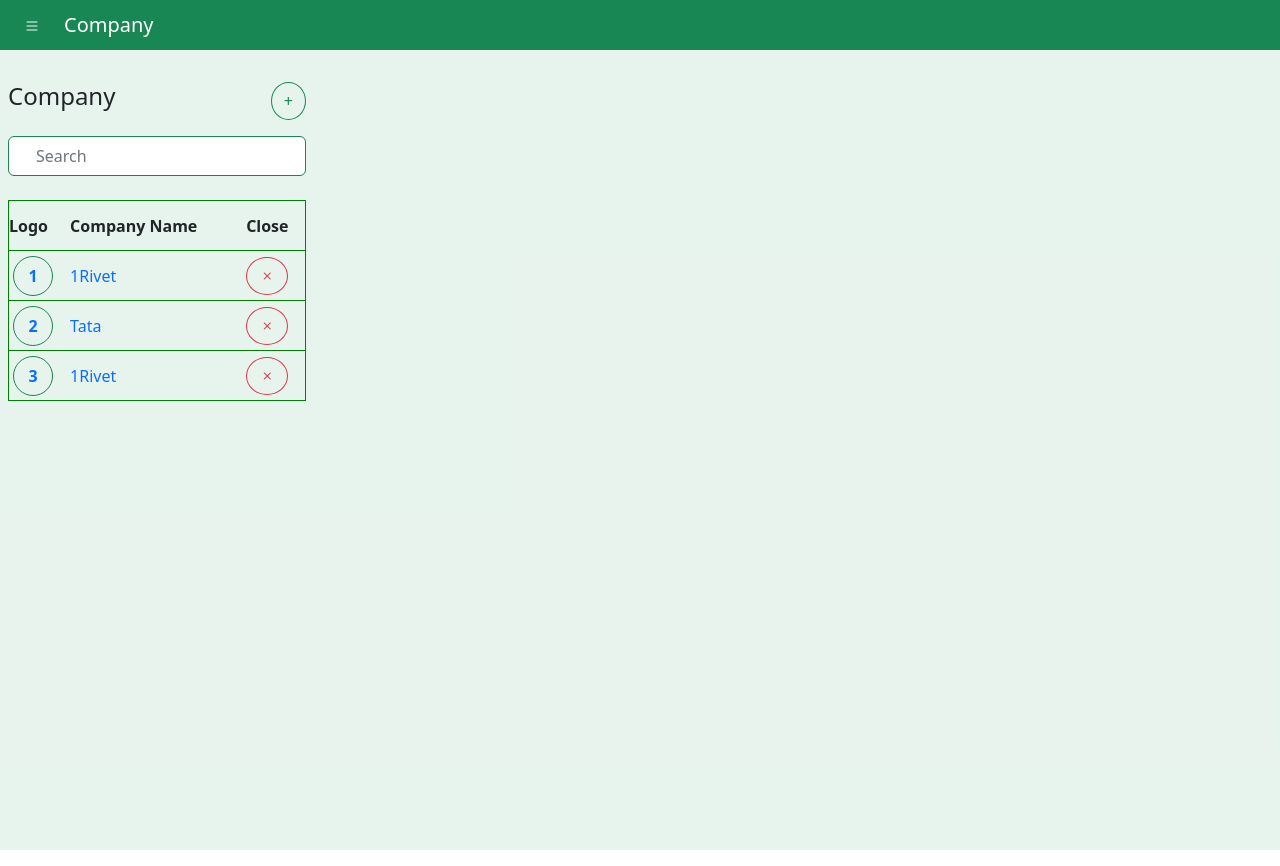
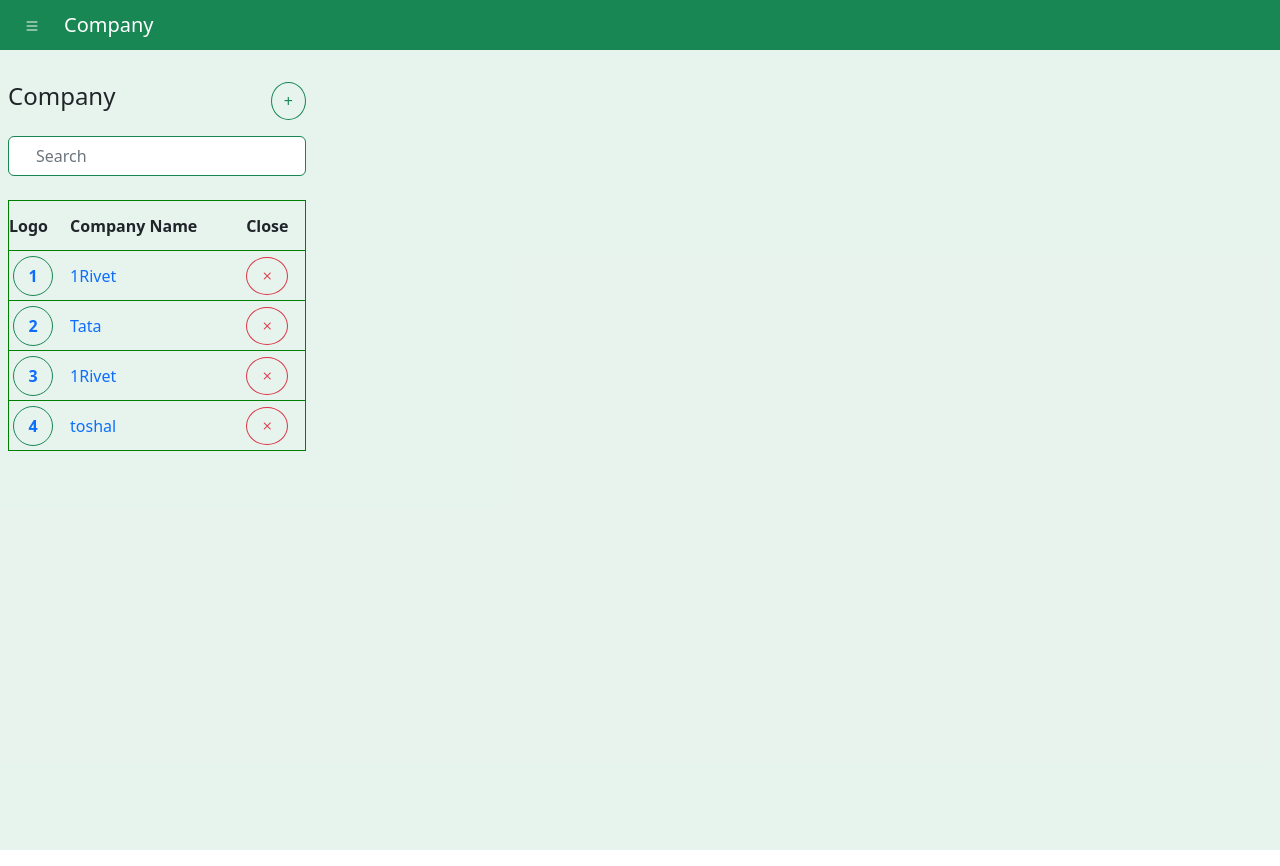
Before and after one commit to iaayush07/Company-management-system, an Angular app: page /company in a window 1280 px wide. Built offline with nearby package versions, Linux system fonts and the light colour scheme; data requests are answered from the project's data file.

Commit message:
feat : add data from form to list

```diff
--- a/src/app/company/component/company-form/company-form.component.ts
+++ b/src/app/company/component/company-form/company-form.component.ts
@@ -42,9 +42,13 @@ export class CompanyFormComponent implements OnInit {
   //save
   onSave() {
     this.isSubmitted = true;
+    this.addCompanyData();
+  }
 
+  addCompanyData() {
     // getdata from service--
-    // this.companyService.addCompanyData(this.companyForm.value).subscribe(=>)
+    this.companyService.addCompanyData(this.companyForm.value).subscribe(res => {
+    })
   }
 
 }
--- a/src/databse/db.json
+++ b/src/databse/db.json
@@ -17,6 +17,13 @@
       "companyName": "1Rivet",
       "CompanyDescription": "Kuchh bhi",
       "selectTags": "1"
+    },
+    {
+      "companyName": "toshal",
+      "companyDescription": "gsgs",
+      "selectTags": "1",
+      "file": "",
+      "id": 4
     }
   ]
 }
```
